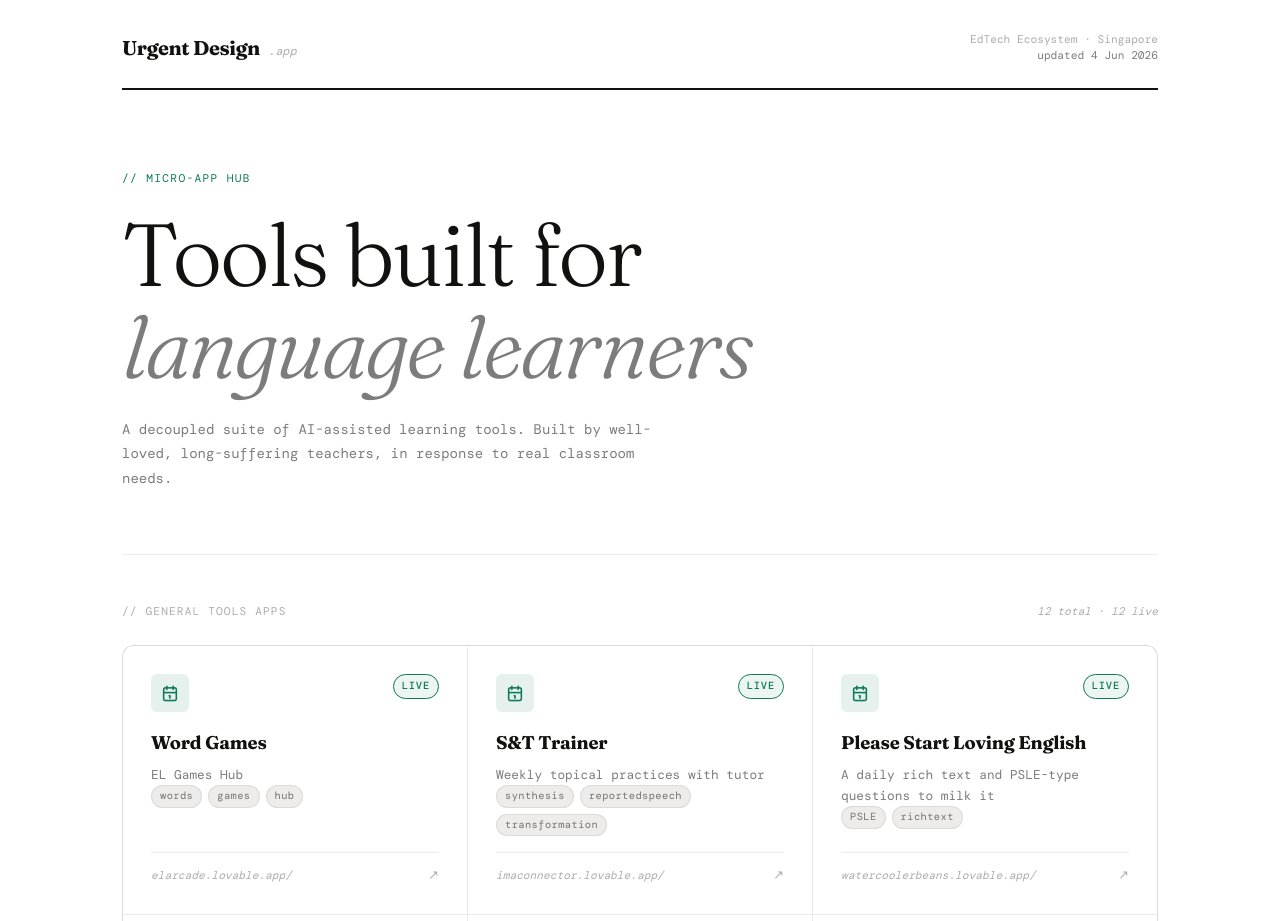
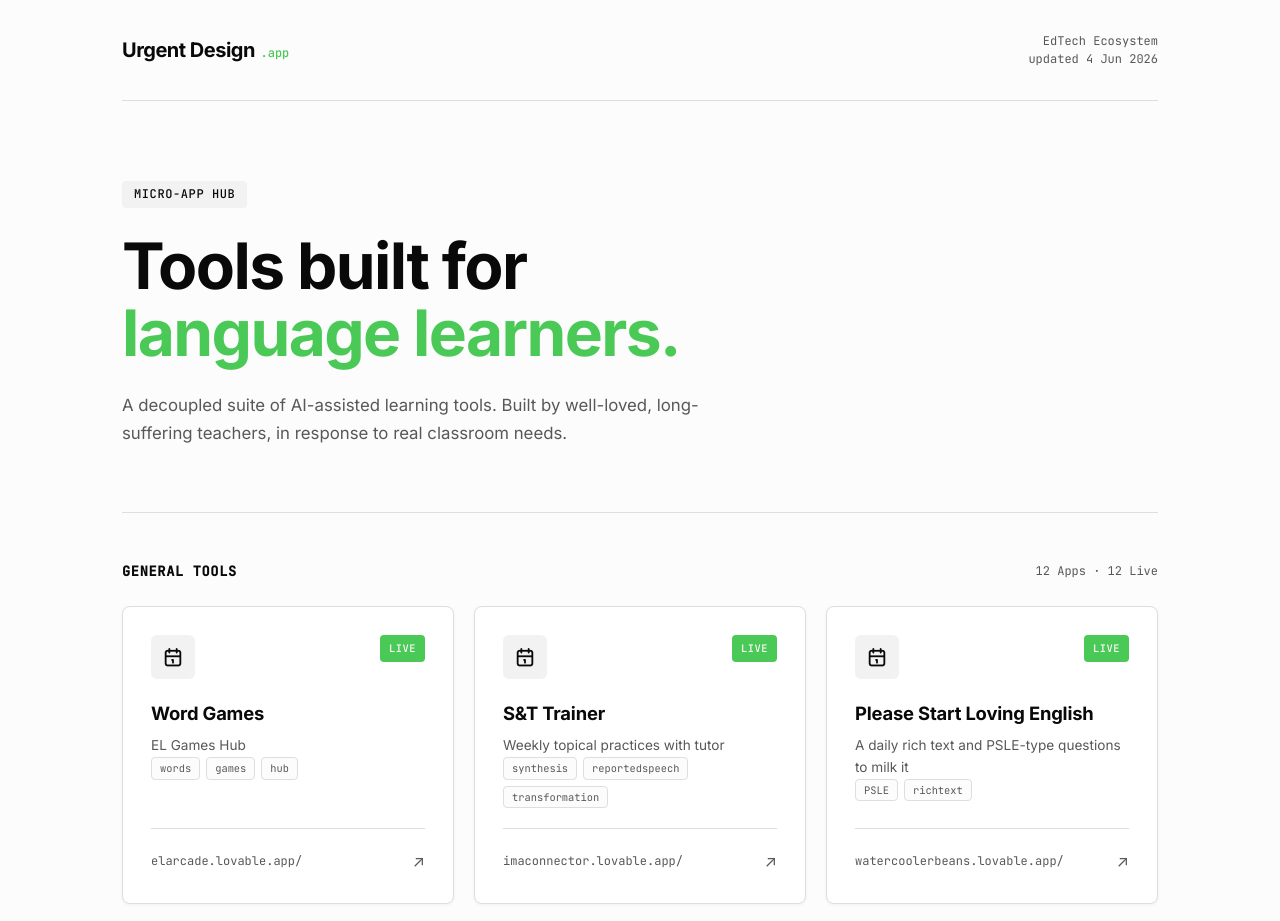
Before and after one commit to die2self777/urgentdesign-hub, a plain HTML site: page index.html in a window 1280 px wide. Shown: the top 921 px of the page. Drawn offline with nearby package versions, Linux system fonts and the light colour scheme; a web font is replaced by a local one.

Commit message:
Update index.html

```diff
--- a/index.html
+++ b/index.html
@@ -4,36 +4,50 @@
 <meta charset="UTF-8">
 <meta name="viewport" content="width=device-width, initial-scale=1.0">
 <title>Urgent Design — EdTech Ecosystem</title>
+<!-- EL Arcade Fonts: Inter for UI, JetBrains Mono for accents -->
 <link rel="preconnect" href="https://fonts.googleapis.com">
 <link rel="preconnect" href="https://fonts.gstatic.com" crossorigin>
-<link href="https://fonts.googleapis.com/css2?family=DM+Mono:ital,wght@0,400;0,500;1,400&family=Fraunces:ital,opsz,wght@0,9..144,300;0,9..144,700;1,9..144,300&display=swap" rel="stylesheet">
+<link href="https://fonts.googleapis.com/css2?family=Inter:wght@400;500;600;700&family=JetBrains+Mono:ital,wght@0,400;0,500;1,400&display=swap" rel="stylesheet">
 <link rel="stylesheet" href="https://cdn.jsdelivr.net/npm/@tabler/icons-webfont@3.3.0/tabler-icons.min.css">
 <style>
   *, *::before, *::after { box-sizing: border-box; margin: 0; padding: 0; }
 
+  /* ── EL ARCADE EXACT COLOR VARIABLES ── */
   :root {
-    --bg: #ffffff;
-    --bg2: #f7f6f3;
-    --bg3: #eeecea;
-    --border: rgba(0,0,0,0.08);
-    --border-hover: rgba(0,0,0,0.18);
-    --text: #111110;
-    --muted: rgba(17,17,16,0.55);
-    --dim: rgba(17,17,16,0.35);
-    --radius: 12px;
-    --radius-sm: 6px;
+    --app-bg: oklch(0.99 0 0);         /* Pure/Off White */
+    --card-bg: oklch(1 0 0);           /* Pure White */
+    --text-main: oklch(0.14 0 0);      /* Near-Black */
+    --text-muted: oklch(0.46 0 0);     /* Muted Gray */
+    --primary: oklch(0.74 0.19 145);   /* Sharp Electric Green */
+    --border-soft: oklch(0.9 0 0);     /* Light Gray Border */
+
+    --radius-lg: 0.5rem;               /* 8px, sharper corners */
+    --radius-md: calc(0.5rem - 2px);
+    --radius-sm: calc(0.5rem - 4px);
+
+    --font-display: "Inter", ui-sans-serif, system-ui, -apple-system, sans-serif;
+    --font-mono: "JetBrains Mono", ui-monospace, monospace;
+
+    --shadow-sm: 0 1px 3px rgba(0,0,0,0.05);
+    --shadow-hover: 0 10px 24px rgba(0,0,0,0.06);
   }
 
   html { scroll-behavior: smooth; }
 
   body {
-    background: var(--bg);
-    color: var(--text);
-    font-family: 'DM Mono', monospace;
-    font-size: 14px;
+    background: var(--app-bg);
+    color: var(--text-main);
+    font-family: var(--font-display);
+    font-size: 15px;
     line-height: 1.6;
     min-height: 100vh;
     overflow-x: hidden;
+    -webkit-font-smoothing: antialiased;
+  }
+
+  h1, h2, h3, h4 {
+    letter-spacing: -0.025em;
+    font-weight: 700;
   }
 
   .page { position: relative; z-index: 1; max-width: 1100px; margin: 0 auto; padding: 0 2rem; }
@@ -43,107 +57,118 @@
     display: flex;
     align-items: center;
     justify-content: space-between;
-    padding: 2rem 0 1.5rem;
-    border-bottom: 2px solid var(--text);
+    padding: 2rem 0;
+    border-bottom: 1px solid var(--border-soft);
   }
 
-  .logo { display: flex; align-items: baseline; gap: 0.5rem; }
-  .logo-mark { font-family: 'Fraunces', serif; font-size: 1.25rem; font-weight: 700; color: var(--text); letter-spacing: -0.02em; }
-  .logo-tld { font-family: 'DM Mono', monospace; font-size: 0.75rem; color: var(--dim); font-style: italic; }
+  .logo { display: flex; align-items: baseline; gap: 0.35rem; }
+  .logo-mark { font-size: 1.25rem; font-weight: 700; color: var(--text-main); letter-spacing: -0.025em; }
+  .logo-tld { font-family: var(--font-mono); font-size: 0.75rem; color: var(--primary); font-weight: 500; }
 
-  .header-meta { font-size: 0.7rem; color: var(--dim); text-align: right; line-height: 1.4; }
+  .header-meta { font-family: var(--font-mono); font-size: 0.75rem; color: var(--text-muted); text-align: right; line-height: 1.5; }
   .header-meta span { display: block; }
-  #last-updated { color: var(--muted); }
 
   /* ── HERO ── */
-  .hero { padding: 5rem 0 4rem; border-bottom: 1px solid var(--border); }
-  .hero-eyebrow { font-size: 0.7rem; color: #0e7a57; letter-spacing: 0.12em; text-transform: uppercase; margin-bottom: 1.25rem; }
-  .hero-title { font-family: 'Fraunces', serif; font-size: clamp(2.8rem, 7vw, 5.5rem); font-weight: 300; line-height: 1.05; letter-spacing: -0.03em; color: var(--text); margin-bottom: 1.5rem; }
-  .hero-title em { font-style: italic; font-weight: 300; color: var(--muted); }
-  .hero-sub { max-width: 540px; color: var(--muted); font-size: 0.875rem; line-height: 1.75; }
+  .hero { padding: 5rem 0 4rem; text-align: left; border-bottom: 1px solid var(--border-soft); margin-bottom: 2rem; }
+  .hero-eyebrow {
+    display: inline-block;
+    font-family: var(--font-mono);
+    font-size: 0.75rem;
+    color: var(--text-main);
+    background: oklch(0.96 0 0); /* Muted secondary bg */
+    padding: 4px 12px;
+    border-radius: var(--radius-sm);
+    font-weight: 500;
+    letter-spacing: 0.05em;
+    text-transform: uppercase;
+    margin-bottom: 1.5rem;
+  }
+  .hero-title { font-size: clamp(2.5rem, 6vw, 4rem); font-weight: 700; line-height: 1.05; color: var(--text-main); margin-bottom: 1.5rem; }
+  .hero-title span { color: var(--primary); }
+  .hero-sub { color: var(--text-muted); font-size: 1.05rem; line-height: 1.7; max-width: 600px; }
 
-  /* ── APPS GRID (Dynamic Styling) ── */
-  .section-header { display: flex; align-items: baseline; justify-content: space-between; margin-bottom: 1.5rem; padding-top: 3rem; }
-  .section-label { font-size: 0.7rem; color: var(--dim); letter-spacing: 0.1em; text-transform: uppercase; }
-  .section-count { font-size: 0.7rem; color: var(--dim); font-style: italic; }
+  /* ── APPS GRID (Editorial UI) ── */
+  .section-header { display: flex; align-items: center; justify-content: space-between; margin-bottom: 1.5rem; padding-top: 1rem; }
+  .section-label { font-family: var(--font-mono); font-size: 0.85rem; color: var(--text-main); font-weight: 600; text-transform: uppercase; letter-spacing: 0.05em; }
+  .section-count { font-family: var(--font-mono); font-size: 0.75rem; color: var(--text-muted); font-weight: 400; }
 
   .apps-grid {
     display: grid;
-    grid-template-columns: repeat(auto-fill, minmax(300px, 1fr));
-    gap: 1px;
-    background: var(--border);
-    border: 1px solid var(--border);
-    border-radius: var(--radius);
-    overflow: hidden;
-    margin-bottom: 2rem;
+    grid-template-columns: repeat(auto-fill, minmax(320px, 1fr));
+    gap: 1.25rem;
+    margin-bottom: 4rem;
   }
 
   .app-card {
-    background: var(--bg);
+    background: var(--card-bg);
     padding: 1.75rem;
+    border-radius: var(--radius-lg);
+    border: 1px solid var(--border-soft);
     text-decoration: none;
     color: inherit;
     display: flex;
     flex-direction: column;
-    gap: 1rem;
-    transition: background 0.2s ease;
+    gap: 1.25rem;
+    box-shadow: var(--shadow-sm);
+    transition: all 0.2s ease;
     position: relative;
-    overflow: hidden;
   }
-  .app-card::before {
-    content: '';
-    position: absolute;
-    top: 0; left: 0; right: 0;
-    height: 3px;
-    background: var(--card-accent, transparent);
-    opacity: 0;
-    transition: opacity 0.2s ease;
+
+  .app-card:hover {
+    transform: translateY(-2px);
+    box-shadow: var(--shadow-hover);
+    border-color: var(--primary);
   }
-  .app-card:hover { background: var(--bg2); }
-  .app-card:hover::before { opacity: 1; }
 
   .card-top { display: flex; align-items: flex-start; justify-content: space-between; }
   .card-icon {
-    width: 38px; height: 38px;
-    border-radius: var(--radius-sm);
+    width: 44px; height: 44px;
+    border-radius: var(--radius-md);
     display: flex; align-items: center; justify-content: center;
-    font-size: 19px;
-    background: var(--icon-bg);
-    color: var(--icon-color);
+    font-size: 22px;
+    background: oklch(0.96 0 0);
+    color: var(--text-main);
     flex-shrink: 0;
+    transition: background 0.2s, color 0.2s;
   }
 
-  .card-status { font-size: 0.65rem; letter-spacing: 0.08em; text-transform: uppercase; padding: 3px 8px; border-radius: 100px; border: 1px solid currentColor; font-weight: 500; }
-  .status-live { color: #0e7a57; background: rgba(14,122,87,0.08); }
-  .status-beta { color: #b45309; background: rgba(180,83,9,0.08); }
-  .status-wip  { color: var(--dim); background: var(--bg2); }
+  .app-card:hover .card-icon {
+    background: var(--primary);
+    color: var(--app-bg);
+  }
 
-  .card-name { font-family: 'Fraunces', serif; font-size: 1.15rem; font-weight: 700; color: var(--text); letter-spacing: -0.01em; margin-bottom: 0.4rem; }
-  .card-desc { font-size: 0.8rem; color: var(--muted); line-height: 1.65; }
+  .card-status { font-family: var(--font-mono); font-size: 0.65rem; letter-spacing: 0.05em; text-transform: uppercase; padding: 4px 8px; border-radius: var(--radius-sm); font-weight: 500; border: 1px solid transparent; }
+  .status-live { color: var(--app-bg); background: var(--primary); }
+  .status-beta { color: oklch(0.14 0 0); background: oklch(0.82 0.17 90); } /* Warning Yellow */
+  .status-wip  { color: var(--text-muted); background: oklch(0.96 0 0); }
 
-  .card-footer { display: flex; align-items: center; justify-content: space-between; margin-top: auto; padding-top: 0.75rem; border-top: 1px solid var(--border); }
-  .card-url { font-size: 0.7rem; color: var(--dim); font-style: italic; }
-  .card-arrow { font-size: 0.8rem; color: var(--dim); transition: transform 0.2s, color 0.2s; }
-  .app-card:hover .card-arrow { transform: translate(3px, -3px); color: var(--icon-color); }
+  .card-name { font-size: 1.15rem; font-weight: 700; color: var(--text-main); margin-bottom: 0.4rem; letter-spacing: -0.01em; }
+  .card-desc { font-size: 0.85rem; color: var(--text-muted); line-height: 1.6; }
+
+  .card-footer { display: flex; align-items: center; justify-content: space-between; margin-top: auto; padding-top: 1.25rem; border-top: 1px solid var(--border-soft); }
+  .card-url { font-family: var(--font-mono); font-size: 0.75rem; color: var(--text-muted); }
+  .card-arrow { font-size: 1rem; color: var(--text-muted); transition: transform 0.2s, color 0.2s; }
+  .app-card:hover .card-arrow { transform: translate(3px, -3px); color: var(--primary); }
 
   .card-tags { display: flex; gap: 6px; flex-wrap: wrap; }
-  .tag { font-size: 0.65rem; padding: 2px 8px; border-radius: 100px; background: var(--bg3); color: var(--muted); border: 1px solid var(--border); letter-spacing: 0.04em; }
+  .tag { font-family: var(--font-mono); font-size: 0.65rem; padding: 2px 8px; border-radius: var(--radius-sm); background: var(--app-bg); color: var(--text-muted); border: 1px solid var(--border-soft); }
 
-  .state-msg { grid-column: 1/-1; padding: 3rem; text-align: center; color: var(--dim); font-style: italic; font-size: 0.85rem; }
+  .state-msg { grid-column: 1/-1; padding: 3rem; text-align: center; color: var(--text-muted); font-family: var(--font-mono); font-size: 0.85rem; }
 
   /* ── FOOTER ── */
   footer {
-    border-top: 2px solid var(--text);
-    padding: 2rem 0;
-    margin-top: 3rem;
+    border-top: 1px solid var(--border-soft);
+    padding: 2rem 0 3rem;
+    margin-top: 1rem;
     display: flex;
     justify-content: space-between;
     align-items: center;
-    color: var(--dim);
-    font-size: 0.7rem;
+    color: var(--text-muted);
+    font-family: var(--font-mono);
+    font-size: 0.75rem;
   }
-  footer a { color: var(--dim); text-decoration: none; }
-  footer a:hover { color: var(--text); }
+  footer a { color: var(--text-muted); text-decoration: none; transition: color 0.2s; }
+  footer a:hover { color: var(--text-main); }
 </style>
 </head>
 <body>
@@ -155,16 +180,16 @@
       <span class="logo-tld">.app</span>
     </div>
     <div class="header-meta">
-      <span>EdTech Ecosystem · Singapore</span>
+      <span>EdTech Ecosystem</span>
       <span id="last-updated">—</span>
     </div>
   </header>
 
   <section class="hero">
-    <p class="hero-eyebrow">// micro-app hub</p>
+    <p class="hero-eyebrow">Micro-App Hub</p>
     <h1 class="hero-title">
       Tools built for<br>
-      <em>language learners</em>
+      <span>language learners.</span>
     </h1>
     <p class="hero-sub">A decoupled suite of AI-assisted learning tools. Built by well-loved, long-suffering teachers, in response to real classroom needs.</p>
   </section>
@@ -185,25 +210,14 @@
 </div>
 
 <script>
-const COLOR_MAP = {
-  teal:   { accent: '#0e7a57', bg: 'rgba(14,122,87,0.1)' },
-  purple: { accent: '#5b52c7', bg: 'rgba(91,82,199,0.1)' },
-  blue:   { accent: '#1a6db5', bg: 'rgba(26,109,181,0.1)' },
-  amber:  { accent: '#b45309', bg: 'rgba(180,83,9,0.1)'  },
-  coral:  { accent: '#c0391a', bg: 'rgba(192,57,26,0.1)' },
-  pink:   { accent: '#a8365f', bg: 'rgba(168,54,95,0.1)' },
-};
-
 function buildCard(app) {
-  const { accent, bg } = COLOR_MAP[app.color] || COLOR_MAP.teal;
   const url = app.url;
   const displayUrl = url ? url.replace('https://', '') : '';
   const statusClass = { live: 'status-live', beta: 'status-beta', wip: 'status-wip' }[app.status] || 'status-wip';
   const tags = (app.tags || []).map(t => `<span class="tag">${t}</span>`).join('');
 
   return `
-    <a class="app-card" href="${url}" target="_blank" rel="noopener"
-       style="--card-accent:${accent};--icon-bg:${bg};--icon-color:${accent}">
+    <a class="app-card" href="${url}" target="_blank" rel="noopener">
       <div class="card-top">
         <div class="card-icon"><i class="ti ti-${app.icon || 'app-window'}"></i></div>
         <span class="card-status ${statusClass}">${app.status || 'wip'}</span>
@@ -234,7 +248,6 @@ async function loadApps() {
       return;
     }
 
-    // Group apps by category (defaulting to 'General Tools' if category missing)
     const grouped = {};
     apps.forEach(app => {
       const cat = app.category || 'General Tools';
@@ -242,18 +255,16 @@ async function loadApps() {
       grouped[cat].push(app);
     });
 
-    // Clear the loading message
     container.innerHTML = '';
 
-    // Build sections dynamically for each category
     Object.keys(grouped).sort().forEach(category => {
       const categoryApps = grouped[category];
       const liveCount = categoryApps.filter(a => a.status === 'live').length;
 
       const sectionHtml = `
         <div class="section-header">
-          <span class="section-label">// ${category} apps</span>
-          <span class="section-count">${categoryApps.length} total · ${liveCount} live</span>
+          <span class="section-label">${category}</span>
+          <span class="section-count">${categoryApps.length} Apps · ${liveCount} Live</span>
         </div>
         <div class="apps-grid">
           ${[...categoryApps].reverse().map(buildCard).join('')}
@@ -263,11 +274,10 @@ async function loadApps() {
       container.insertAdjacentHTML('beforeend', sectionHtml);
     });
 
-    // Update global footer update date
     lastUpdated.textContent = `updated ${new Date().toLocaleDateString('en-SG', { day:'numeric', month:'short', year:'numeric' })}`;
 
   } catch (err) {
-    container.innerHTML = `<div class="state-msg">Could not load apps.json<br><span style="font-size:0.75rem;opacity:0.6">${err.message}</span></div>`;
+    container.innerHTML = `<div class="state-msg">Could not load apps.json<br><span style="font-size:0.75rem;opacity:0.7">${err.message}</span></div>`;
   }
 }
 
```
